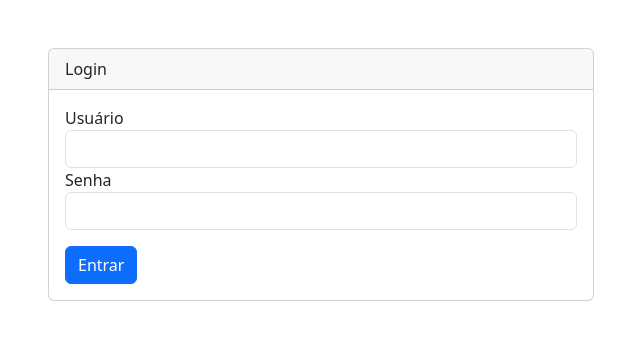
After one commit to fernandopereira3/novela, a Flask app: page /login in a window 1280 px wide. The commit adds this page. Shown: the top 340 px of the page, without its empty margins (319-959 px from the left). Run offline with Flask 3, Linux system fonts and the light colour scheme; data that the repository does not hold is empty; some libraries are stand-ins or nearby versions.

Commit message:
Modificado entrade e iniciado login

```diff
--- a/rotas.py
+++ b/rotas.py
@@ -9,10 +9,14 @@ from reportlab.lib import colors
 from reportlab.lib.pagesizes import letter
 from reportlab.platypus import SimpleDocTemplate, Table, TableStyle
 from main import app, db, PesquisaForm
-#from trabalho import df_trabalho
+from flask import render_template, request, redirect, url_for, session, flash
+from werkzeug.security import check_password_hash
 from debug import *
 
 df_lista_sentenciados = pd.DataFrame(columns=['matricula', 'nome', 'garrafas', 'homens', 'mulheres', 'criancas', 'data_adicao'])
+## app.secret_key = ''
+
+
 
 @app.route('/lista', methods=['GET', 'POST'])
 def pesquisa_matricula():
@@ -269,6 +273,35 @@ def salvar_lista_no_banco():
     except Exception as e:
         return jsonify({f'Erro ao salvar no banco de dados: {str(e)}'})
 
+## LOGIN ##
+
+@app.route('/login', methods=['GET', 'POST'])
+def login():
+    if request.method == 'POST':
+        username = request.form['username']
+        password = request.form['password']
+
+        user = db.usuarios.find_one({'username': username})
+
+        if user and check_password_hash(user['password'], password):
+            session['user'] = username
+            session['role'] = user['role']
+            return redirect(url_for('index'))
+
+        flash('Usuário ou senha inválidos')
+    return render_template('login.html')
+
+@app.route('/logout')
+def logout():
+    session.clear()
+    return redirect(url_for('login'))
+
+
+## LOGIN ##
+
+
+
+
 
 @app.route('/')
 def index():
--- a/templates/debug.html
+++ b/templates/debug.html
@@ -66,6 +66,9 @@
                     </li>
                     <li class="nav-item active">
                         <a class="nav-link" href="/clear">Limpar Banco</a>
+                    </li>
+                    <li class="nav-item active">
+                        <a class="nav-link" href="/saida">Tabela Salva</a>
                     </li>
                 </ul>
             </div>
--- /dev/null
+++ b/templates/login.html
@@ -0,0 +1,31 @@
+<!DOCTYPE html>
+<html>
+<head>
+    <title>Login</title>
+    <link rel="stylesheet" href="{{ url_for('static', filename='css/bootstrap.min.css') }}">
+</head>
+<body>
+    <div class="container mt-5">
+        <div class="row justify-content-center">
+            <div class="col-md-6">
+                <div class="card">
+                    <div class="card-header">Login</div>
+                    <div class="card-body">
+                        <form method="POST">
+                            <div class="form-group">
+                                <label>Usuário</label>
+                                <input type="text" name="username" class="form-control" required>
+                            </div>
+                            <div class="form-group">
+                                <label>Senha</label>
+                                <input type="password" name="password" class="form-control" required>
+                            </div>
+                            <button type="submit" class="btn btn-primary mt-3">Entrar</button>
+                        </form>
+                    </div>
+                </div>
+            </div>
+        </div>
+    </div>
+</body>
+</html>
--- a/trabalho.py
+++ b/trabalho.py
@@ -63,7 +63,7 @@ def construir_tabela_html():
                 """
                 return html
             else:
-                return "<p>Não há dados de trabalho disponíveis</p>"
+                return "<p>Esta função esta desativada, o banco de dados não foi sincronizado com o SIA. Favor verificar! </p>"
         else:
             return "<p>Coleção de trabalho não encontrada</p>"
     except Exception as e:
```
Also changed, not shown: login.py (added, +27 -0 lines), static/style.css (+7 -3 lines), templates/index.html (+5 -5 lines), 2 other files.
